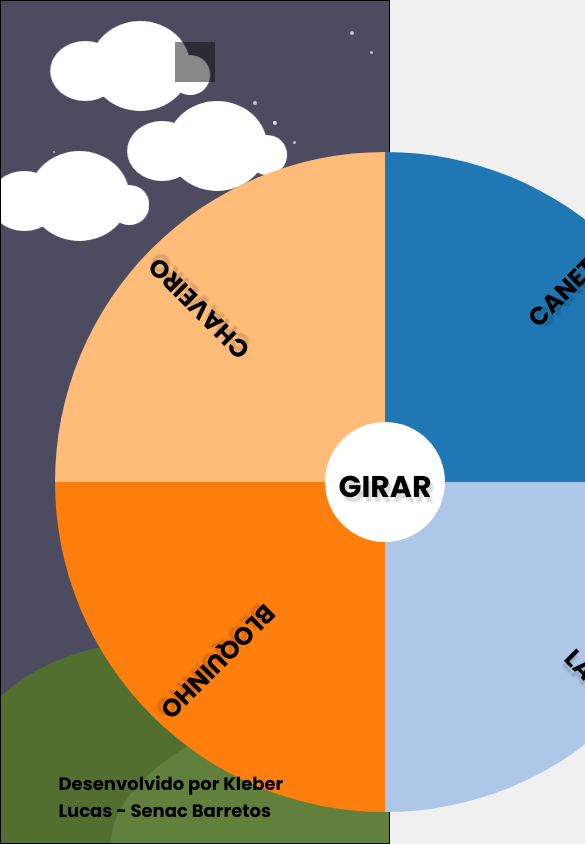
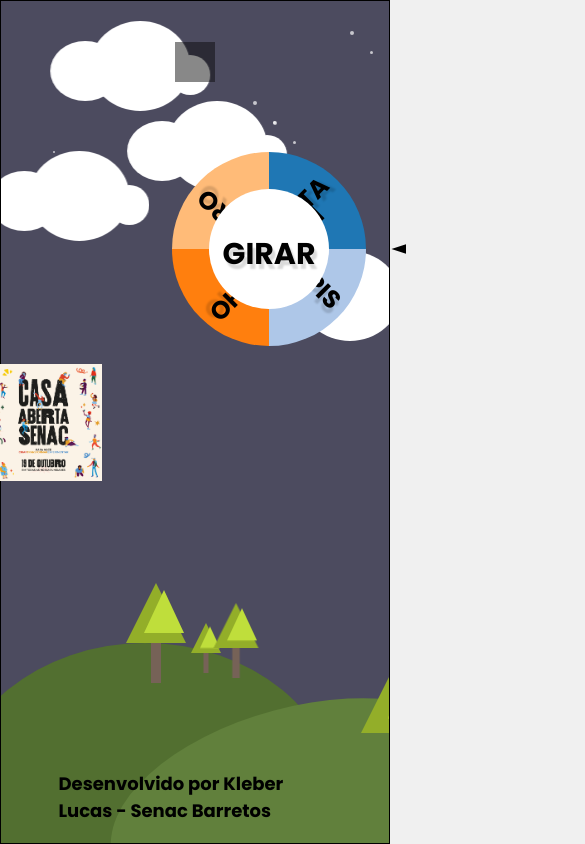
Before and after one commit to KleberLucas/RoletaCasaAberta, a plain HTML site: page index.html in a window 390 px wide. Shown: the top 844 px of the page, 585 px wide, since content can reach past the window. Drawn offline with nearby package versions, Linux system fonts and the light colour scheme.

Commit message:
Corrigindo o tamanho da roleta - Responsivo

```diff
--- a/css/style.css
+++ b/css/style.css
@@ -18,8 +18,9 @@ body {
 .container {
     display: flex;
     align-items: center;
-    justify-content: space-between;
+    justify-content: center;
     gap: 200px;
+    width: 90vw;
 }
 
 text{
--- a/js/script.js
+++ b/js/script.js
@@ -1,7 +1,12 @@
 // Definindo o espaçamento interno e as dimensões da roleta
-var padding = { top: 20, right: 40, bottom: 0, left: 0 },
-    w = 700 - padding.left - padding.right,  // Largura do SVG menos o padding
-    h = 700 - padding.top - padding.bottom,  // Altura do SVG menos o padding
+var padding = { top: 20, right: 40, bottom: 0, left: 0 };
+    // Definindo largura e altura baseados no tamanho da janela ou container
+    var containerWidth = window.innerWidth * 0.6;  // 80% da largura da janela
+    var containerHeight = window.innerHeight * 0.7; // 80% da altura da janela
+
+    // Ajusta a largura e altura de forma que a roleta se mantenha dentro dos limites da tela
+    var w = Math.min(containerWidth, 700) - padding.left - padding.right;  // Limite de 700px no máximo
+    var h = Math.min(containerWidth, 700) - padding.top - padding.bottom; // Limite de 700px no máximo
     r = Math.min(w, h) / 2,                  // Calculando o raio do círculo da roleta
     rotation = 0,                            // Ângulo de rotação inicial
     oldrotation = 0,                         // Ângulo de rotação anterior
```
